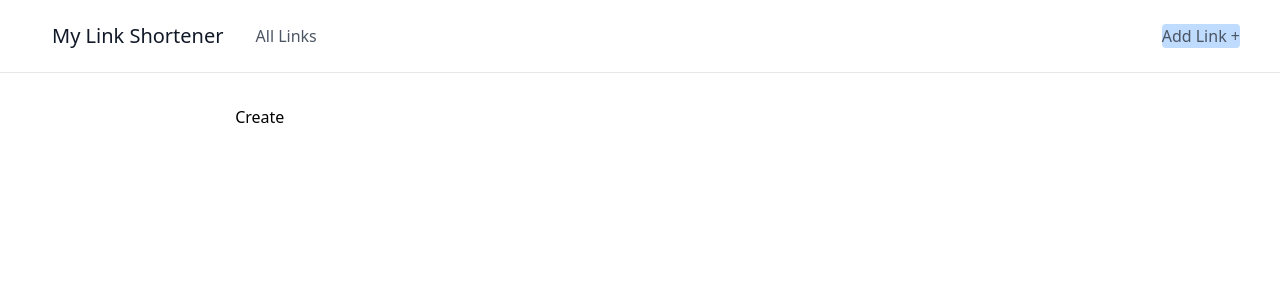
After one commit to Terafora/django-link-shortener, a Django app: page /link/create/ in a window 1280 px wide. The commit adds this page. Shown: the top 300 px of the page. Run offline with Django 4.2, Linux system fonts and the light colour scheme; some libraries are stand-ins or nearby versions.

Commit message:
Added a create page with corresponding view and url

```diff
--- /dev/null
+++ b/links/templates/links/create.html
@@ -0,0 +1,8 @@
+{% extends 'links/_base.html' %}
+{% block content %}
+    <form action="" method="POST">
+        {% csrf_token %}
+        <input type = "text" name="link">
+        <input type = "submit" value="Create">
+    </form>
+{% endblock content %}
--- a/links/templates/links/index.html
+++ b/links/templates/links/index.html
@@ -10,7 +10,7 @@
         </div>
         <div class="flex justify-between items-center">
             <p><a class="underline text-blue-700" href="{{ link.url }}">{{ link.url }}</a></p>
-            <p><a class="underline text-blue-700" href="">Open /{{link.slug}}</a></p>
+            <p><a target="_blank" class="underline text-blue-700" href="{% url 'root-link' link.slug %}">Open /{{link.slug}}</a></p>
         </div>
     </div>
     {% endfor %}
--- a/links/urls.py
+++ b/links/urls.py
@@ -1,6 +1,8 @@
 from django.urls import path
-from .views import index
+from .views import index, root_link, add_link
 
 urlpatterns = [
     path("", index, name="home"),
+    path('<str:link_slug>/', root_link, name = 'root-link'),
+    path('link/create/', add_link, name = "create-link"),
 ]
--- a/links/views.py
+++ b/links/views.py
@@ -1,4 +1,4 @@
-from django.shortcuts import render
+from django.shortcuts import render, get_object_or_404, redirect
 from .models import Link
 # Create your views here.
 
@@ -8,3 +8,15 @@
         "links" : links
     }
     return render(request, 'links/index.html', context)
+
+# redirection
+
+def root_link(request, link_slug):
+    link = get_object_or_404(Link, slug = link_slug)
+    link.click()
+
+    return redirect(link.url)
+
+def add_link(request):
+    print(request.POST)
+    return render(request, "links/create.html", {})
```
